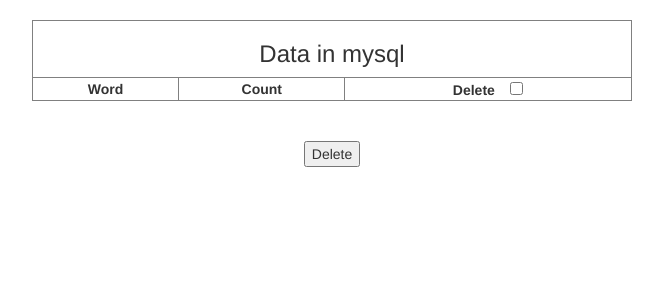
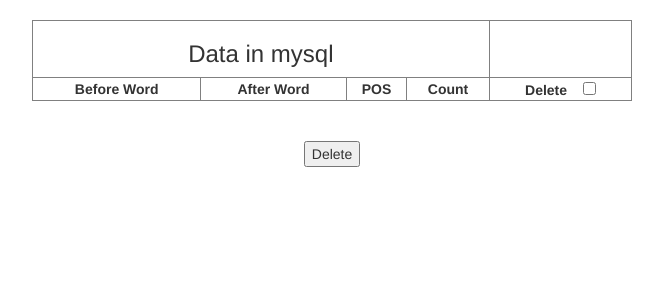
Before and after one commit to jirayuch01/altw, a PHP site: page /viewlog.php in a window 1280 px wide. Shown: the top 300 px of the page, without its empty margins (308-971 px from the left). Run offline with PHP 8.4, Linux system fonts and the light colour scheme; data that the repository does not hold is empty.

Commit message:
AltW
AltW

```diff
--- a/viewlog.php
+++ b/viewlog.php
@@ -27,7 +27,9 @@
                     </td>
                 </tr>
                 <tr>
-                    <th><div align="center">Word</div></th>
+                    <th><div align="center">Before Word</div></th>
+                    <th><div align="center">After Word</div></th>
+                    <th><div align="center">POS</div></th>
                     <th><div align="center">Count</div></th>
                     <th>
                         <div align="center">
```
